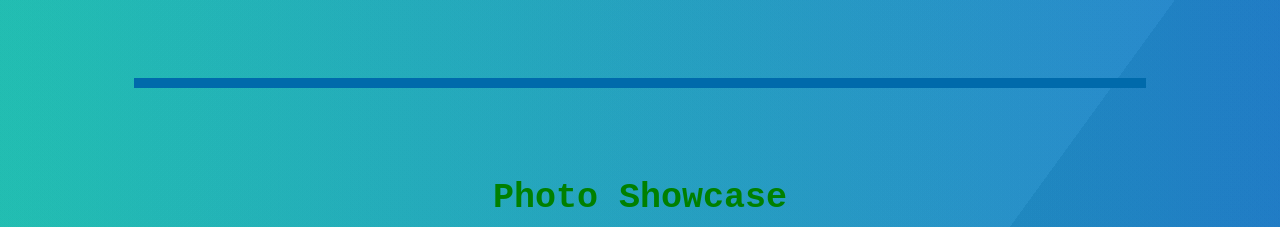
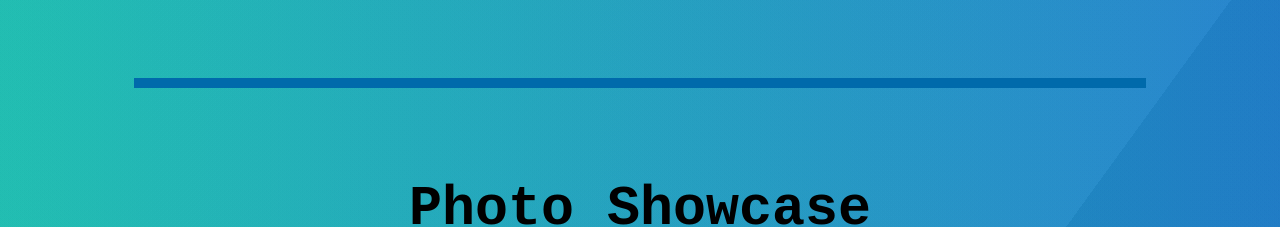
Before and after one commit to dahrocker9000/dahrocker9000.github.io, a plain HTML site: page index.html in a window 1280 px wide. Shown: the part 576-803 px from the top of the page. Drawn offline with Linux system fonts and the light colour scheme.

```diff
--- a/body.css
+++ b/body.css
@@ -35,8 +35,8 @@ hr {
 }
 
 h3 {
-    color: green;
-    font-size: 35px;
+    color: black;
+    font-size: 55px;
     font-family: 'Courier New', Courier, monospace;
     text-align: center;
 
```
